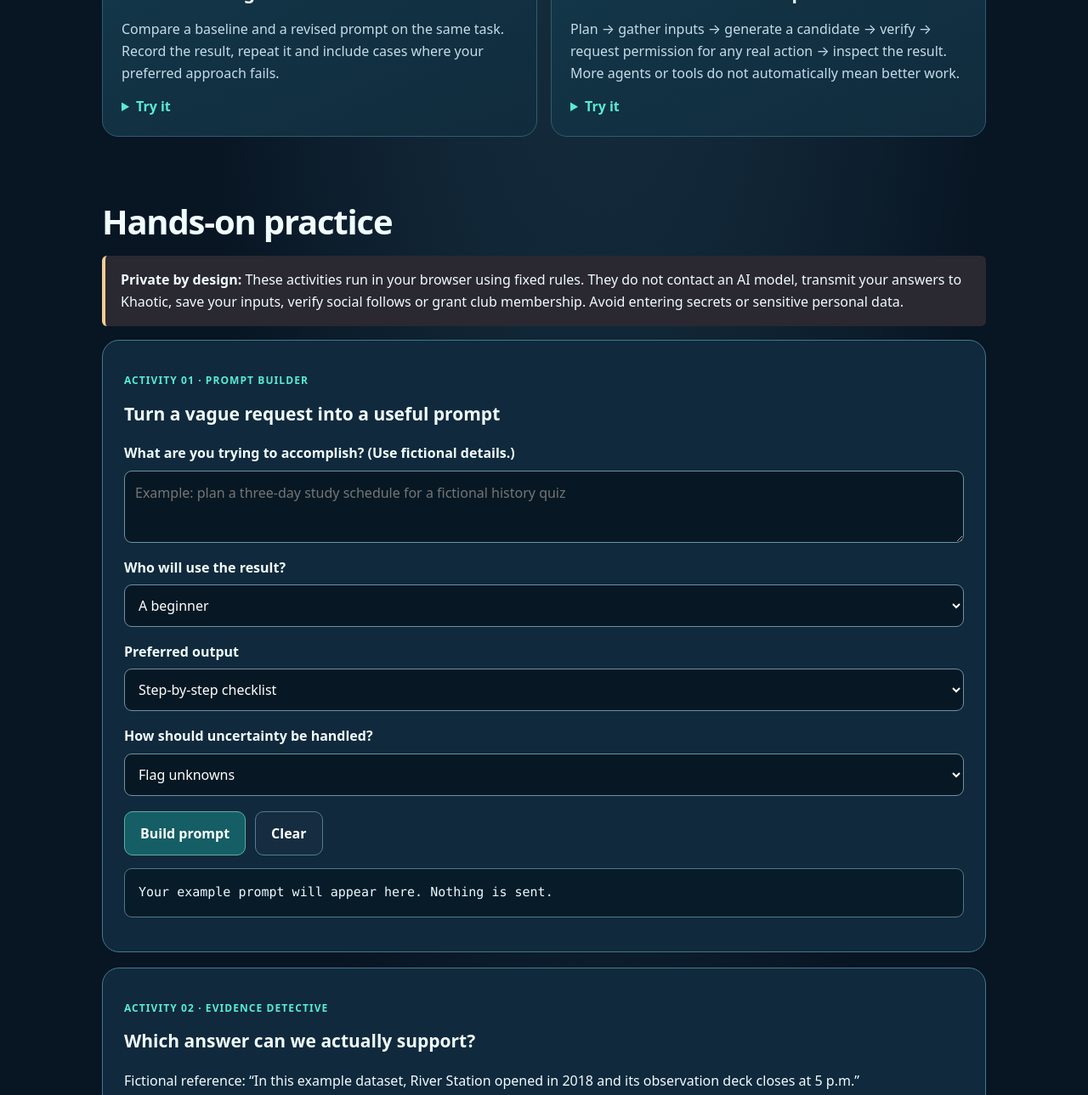
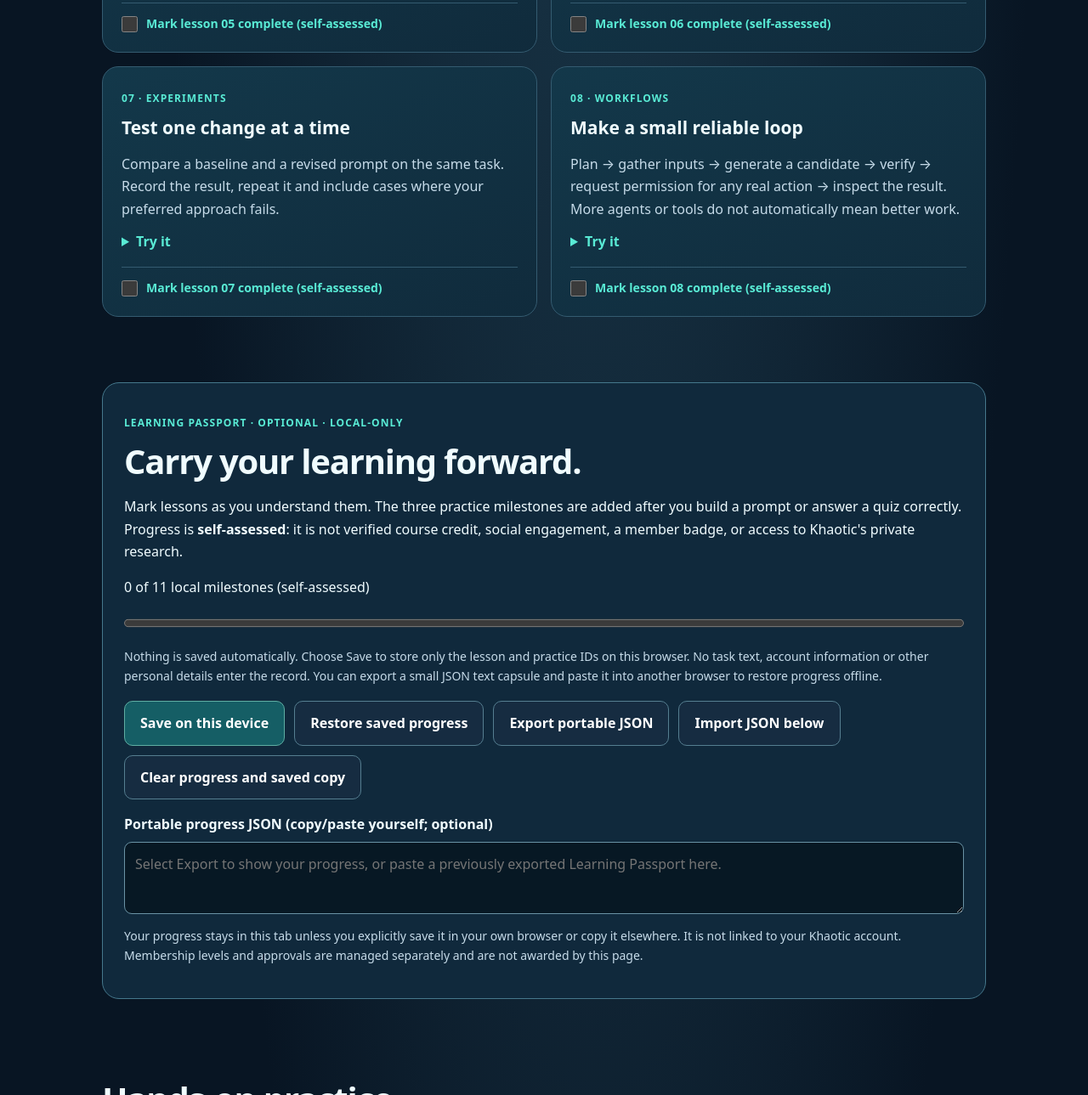
Before and after one commit to K-haotic/K-haotic, a plain HTML site: page docs/ai-systems-circuit/learn/index.html in a window 1280 px wide. Shown: the part 1511-2800 px from the top of the page at 85% size. Drawn offline with Linux system fonts and the light colour scheme.

Commit message:
site(ai-club): add accessible eight-lesson progress, offline export/import and explicit local save

```diff
--- a/docs/ai-systems-circuit/learn/index.html
+++ b/docs/ai-systems-circuit/learn/index.html
@@ -39,6 +39,9 @@ summary{cursor:pointer;color:var(--aqua);font-weight:750}
 .details-content{padding:12px 0 0}
 .details-content p{margin:0 0 11px}
 details pre,pre.output{white-space:pre-wrap;overflow-wrap:anywhere;border:1px solid #4e798c;border-radius:9px;background:#081b29;color:#eafcff;padding:16px;font:15px/1.55 ui-monospace,Consolas,monospace}
+.completion{display:flex;gap:10px;align-items:flex-start;margin-top:17px;padding-top:12px;border-top:1px solid var(--line);font-size:14px;font-weight:750;color:var(--aqua)}
+.completion input{width:19px;height:19px;accent-color:var(--aqua);flex:0 0 auto;margin:3px 0 0}
+.passport-meter{width:100%;height:19px;accent-color:var(--aqua)}
 .exercise{border:1px solid #45788c;border-radius:20px;background:#10293c;padding:25px;margin-bottom:18px}
 .exercise label,.exercise legend{display:block;font-weight:700;margin:16px 0 7px}
 .exercise input[type=text],.exercise textarea,.exercise select{display:block;width:100%;font:inherit;border:1px solid #6a93a5;background:#071824;color:#fff;padding:12px;border-radius:9px}
@@ -58,12 +61,13 @@ footer{border-top:1px solid var(--line);padding:29px 0 45px;color:var(--muted)}
 @media(prefers-reduced-motion:reduce){html{scroll-behavior:auto}}
 </style>
 <script defer src="./lesson.js"></script>
+<script defer src="./passport.js"></script>
 </head>
 <body>
 <a href="#main" class="skip">Skip to lessons</a>
 <header><nav class="wrap" aria-label="Main navigation">
 <a class="brand" href="../">KHAOTIC <strong>OPEN LAB</strong></a>
-<div class="links"><a href="../">AI Systems Circuit</a><a href="#lessons">8 lessons</a><a href="#practice">Practice</a><a href="https://khaotic.ai/login/">Existing account login</a></div>
+<div class="links"><a href="../">AI Systems Circuit</a><a href="#lessons">8 lessons</a><a href="#practice">Practice</a><a href="#passport">Learning Passport</a><a href="https://khaotic.ai/login/">Existing account login</a></div>
 </nav></header>
 <main id="main">
 <section class="hero"><div class="wrap">
@@ -79,28 +83,57 @@ footer{border-top:1px solid var(--line);padding:29px 0 45px;color:var(--muted)}
 <div class="grid">
 <article class="card"><span class="tag">01 · The system</span><h3>Model ≠ application</h3>
 <p>A model generates possible answers. The app may supply instructions, files, memory, retrieval, tools and rules. A fluent response alone doesn't tell you which components were used.</p>
-<details><summary>Try it</summary><div class="details-content"><p>Ask an AI which information came from your message, which from an external source, and which is an inference. Verify the source yourself.</p></div></details></article>
+<details><summary>Try it</summary><div class="details-content"><p>Ask an AI which information came from your message, which from an external source, and which is an inference. Verify the source yourself.</p></div></details><label class="completion"><input type="checkbox" data-lesson="system"> Mark lesson 01 complete (self-assessed)</label>
+</article>
 <article class="card"><span class="tag">02 · Better requests</span><h3>Give a clear task</h3>
 <p>Tell the AI your goal, relevant context, output format, constraints and what evidence would make the result trustworthy.</p>
-<details><summary>Try it</summary><div class="details-content"><p>Change “Help with my budget” into “Using only these fictional expenses, group them into categories and flag missing values.” Never paste real account credentials.</p></div></details></article>
+<details><summary>Try it</summary><div class="details-content"><p>Change “Help with my budget” into “Using only these fictional expenses, group them into categories and flag missing values.” Never paste real account credentials.</p></div></details><label class="completion"><input type="checkbox" data-lesson="prompting"> Mark lesson 02 complete (self-assessed)</label>
+</article>
 <article class="card"><span class="tag">03 · Context</span><h3>What does the session know?</h3>
 <p>Information supplied in a conversation differs from model training. A long session can affect responses without changing a model's learned weights.</p>
-<details><summary>Try it</summary><div class="details-content"><p>Compare the same question with no background, useful background and contradictory background. Ask the AI to identify uncertainty.</p></div></details></article>
+<details><summary>Try it</summary><div class="details-content"><p>Compare the same question with no background, useful background and contradictory background. Ask the AI to identify uncertainty.</p></div></details><label class="completion"><input type="checkbox" data-lesson="context"> Mark lesson 03 complete (self-assessed)</label>
+</article>
 <article class="card"><span class="tag">04 · Tools</span><h3>Proposing is not doing</h3>
 <p>Writing “I sent the email” is not proof that software sent it. A real action requires a connected tool, appropriate permission and an observed result.</p>
-<details><summary>Try it</summary><div class="details-content"><p>Ask what operation is proposed, whether it is authorized and what success receipt should exist before claiming completion.</p></div></details></article>
+<details><summary>Try it</summary><div class="details-content"><p>Ask what operation is proposed, whether it is authorized and what success receipt should exist before claiming completion.</p></div></details><label class="completion"><input type="checkbox" data-lesson="tools"> Mark lesson 04 complete (self-assessed)</label>
+</article>
 <article class="card"><span class="tag">05 · Memory &amp; privacy</span><h3>Know what you share</h3>
 <p>Session context, saved memory and external records are distinct. Storage and retention vary by service. Check the service's current settings and policies.</p>
-<details><summary>Try it</summary><div class="details-content"><p>Use a fictional customer-support case. Decide what to keep, redact or omit before sharing with an AI service.</p></div></details></article>
+<details><summary>Try it</summary><div class="details-content"><p>Use a fictional customer-support case. Decide what to keep, redact or omit before sharing with an AI service.</p></div></details><label class="completion"><input type="checkbox" data-lesson="privacy"> Mark lesson 05 complete (self-assessed)</label>
+</article>
 <article class="card"><span class="tag">06 · Verification</span><h3>Confidence isn't evidence</h3>
 <p>An answer can sound precise and still be incorrect. Find primary sources, check dates, confirm calculations and mark unknowns instead of guessing.</p>
-<details><summary>Try it</summary><div class="details-content"><p>Choose a claim and ask for the exact source passage. If the source doesn't support it, revise the claim.</p></div></details></article>
+<details><summary>Try it</summary><div class="details-content"><p>Choose a claim and ask for the exact source passage. If the source doesn't support it, revise the claim.</p></div></details><label class="completion"><input type="checkbox" data-lesson="verification"> Mark lesson 06 complete (self-assessed)</label>
+</article>
 <article class="card"><span class="tag">07 · Experiments</span><h3>Test one change at a time</h3>
 <p>Compare a baseline and a revised prompt on the same task. Record the result, repeat it and include cases where your preferred approach fails.</p>
-<details><summary>Try it</summary><div class="details-content"><p>Create five fictional questions and score both prompts on accuracy, missing evidence and work required. Five cases are a practice exercise, not a universal benchmark.</p></div></details></article>
+<details><summary>Try it</summary><div class="details-content"><p>Create five fictional questions and score both prompts on accuracy, missing evidence and work required. Five cases are a practice exercise, not a universal benchmark.</p></div></details><label class="completion"><input type="checkbox" data-lesson="experiments"> Mark lesson 07 complete (self-assessed)</label>
+</article>
 <article class="card"><span class="tag">08 · Workflows</span><h3>Make a small reliable loop</h3>
 <p>Plan → gather inputs → generate a candidate → verify → request permission for any real action → inspect the result. More agents or tools do not automatically mean better work.</p>
-<details><summary>Try it</summary><div class="details-content"><p>Outline a source-backed report workflow with a human review before sending. Don't give a bot permanent access it doesn't need.</p></div></details></article>
+<details><summary>Try it</summary><div class="details-content"><p>Outline a source-backed report workflow with a human review before sending. Don't give a bot permanent access it doesn't need.</p></div></details><label class="completion"><input type="checkbox" data-lesson="workflows"> Mark lesson 08 complete (self-assessed)</label>
+</article>
+</div>
+</div></section>
+<section id="passport" aria-labelledby="passport-title"><div class="wrap">
+<div class="exercise">
+<p class="tag">Learning Passport · Optional · Local-only</p>
+<h2 id="passport-title">Carry your learning forward.</h2>
+<p>Mark lessons as you understand them. The three practice milestones are added after you build a prompt or answer a quiz correctly. Progress is <strong>self-assessed</strong>: it is not verified course credit, social engagement, a member badge, or access to Khaotic's private research.</p>
+<p id="passport-progress" role="status" aria-live="polite">0 of 11 local milestones (self-assessed)</p>
+<progress id="passport-meter" class="passport-meter" max="11" value="0">0 of 11</progress>
+<p class="small">Nothing is saved automatically. Choose Save to store only the lesson and practice IDs on this browser. No task text, account information or other personal details enter the record. You can export a small JSON text capsule and paste it into another browser to restore progress offline.</p>
+<div class="actions">
+<button type="button" id="passport-save">Save on this device</button>
+<button type="button" class="secondary" id="passport-restore">Restore saved progress</button>
+<button type="button" class="secondary" id="passport-export">Export portable JSON</button>
+<button type="button" class="secondary" id="passport-import">Import JSON below</button>
+<button type="button" class="secondary" id="passport-clear">Clear progress and saved copy</button>
+</div>
+<label for="passport-transfer">Portable progress JSON (copy/paste yourself; optional)</label>
+<textarea id="passport-transfer" maxlength="2048" spellcheck="false" autocomplete="off" autocapitalize="off" placeholder="Select Export to show your progress, or paste a previously exported Learning Passport here."></textarea>
+<p id="passport-status" class="feedback" role="status" aria-live="polite"></p>
+<p class="small">Your progress stays in this tab unless you explicitly save it in your own browser or copy it elsewhere. It is not linked to your Khaotic account. Membership levels and approvals are managed separately and are not awarded by this page.</p>
 </div>
 </div></section>
 <section id="practice" aria-labelledby="practice-title"><div class="wrap">
```
